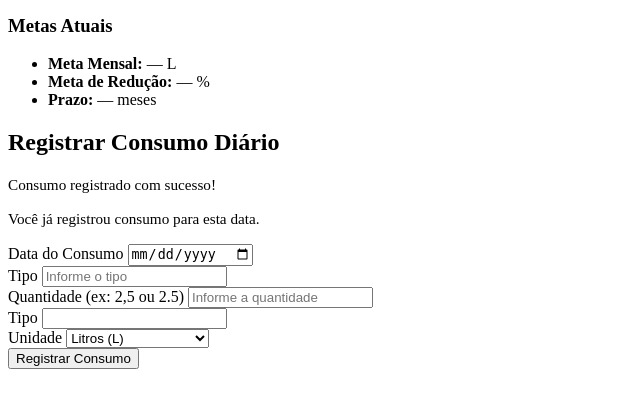
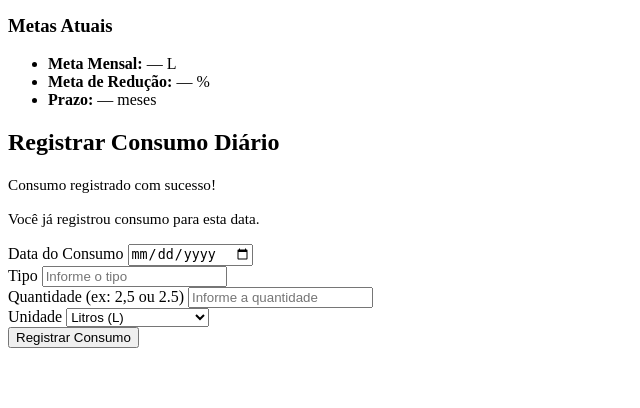
Before and after one commit to GabDLima/ECOAGUA, a PHP site: page /consumo.php in a window 1280 px wide. Shown: the part 291-699 px from the top of the page, without its empty margins (0-640 px from the left). Run offline with PHP 8.4, Linux system fonts and the light colour scheme.

Commit message:
Tipo_CONSUMO

```diff
--- a/App/Controller/ConsumoController.php
+++ b/App/Controller/ConsumoController.php
@@ -78,12 +78,14 @@ class ConsumoController extends Action{
         $quantidade = $_POST['QUANTIDADE'];
         $unidade = $_POST['UNIDADE'];
         $id_usuario = $_COOKIE['cookie_id'];
+        $tipo = $_POST['TIPO'];
 
         $consumodiario = new ConsumoDiarioModel();
         $consumodiario->__set("data_consumo",$data_consumo);
         $consumodiario->__set("quantidade",$quantidade);
         $consumodiario->__set("unidade",$unidade);
         $consumodiario->__set("id_usuario",$id_usuario);
+        $consumodiario->__set("tipo",$tipo);
 
 
         $consumodiariodao = new ConsumoDiarioDAO();
--- a/App/View/site/consumo.php
+++ b/App/View/site/consumo.php
@@ -100,15 +100,11 @@
           </div>
           <div>
             <label for="consumoUnit" class="block text-gray-700 font-medium mb-1">Tipo</label>
-            <input name="TIPO" type="text" id="tipoTIPO" class="w-full border border-gray-300 rounded px-3 py-2 focus:outline-none focus:ring-2 focus:ring-blue-300" placeholder="Informe o tipo" required>
+            <input name="TIPO" type="text" id="tipo" class="w-full border border-gray-300 rounded px-3 py-2 focus:outline-none focus:ring-2 focus:ring-blue-300" placeholder="Informe o tipo" required>
           </div>
           <div>
             <label for="consumoValue" class="block text-gray-700 font-medium mb-1">Quantidade (ex: 2,5 ou 2.5)</label>
             <input name="QUANTIDADE" type="text" id="consumoValue" class="w-full border border-gray-300 rounded px-3 py-2 focus:outline-none focus:ring-2 focus:ring-blue-300" placeholder="Informe a quantidade" required>
-          </div>
-          <div>
-            <label for="consumoUnit" class="block text-gray-700 font-medium mb-1">Tipo</label>
-            <input name="TIPO" id="tipoTIPO" class="w-full border border-gray-300 rounded px-3 py-2 focus:outline-none focus:ring-2 focus:ring-blue-300" requiredtype="text" name="TIPO"></label>
           </div>
           <div>
             <label for="consumoUnit" class="block text-gray-700 font-medium mb-1">Unidade</label>
```
Also changed, not shown: App/DAO/ConsumoDiarioDAO.php (+6 -2 lines).
